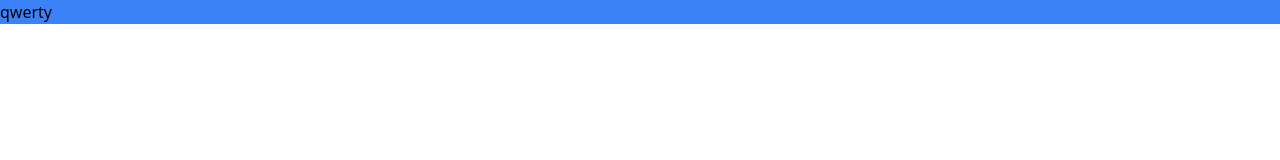
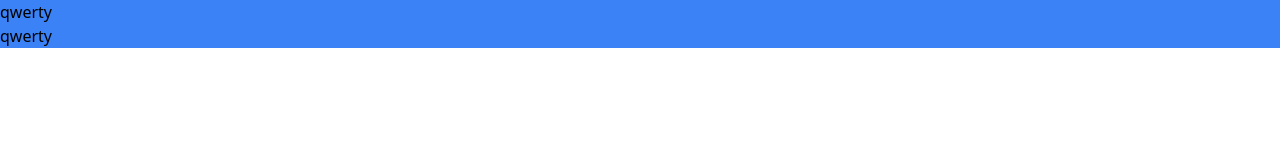
Before and after one commit to shepelenkomikhail/IK-1, a website built with Vite: page vite-project/index.html in a window 1280 px wide. Built offline with nearby package versions, Linux system fonts and the light colour scheme.

Commit message:
index trial

```diff
--- a/vite-project/index.html
+++ b/vite-project/index.html
@@ -8,6 +8,7 @@
   </head>
   <body>
     <div class="bg-blue-500">qwerty</div>
+    <div class="bg-blue-500">qwerty</div>
     <script type="module" src="/main.js"></script>
   </body>
 </html>
```
